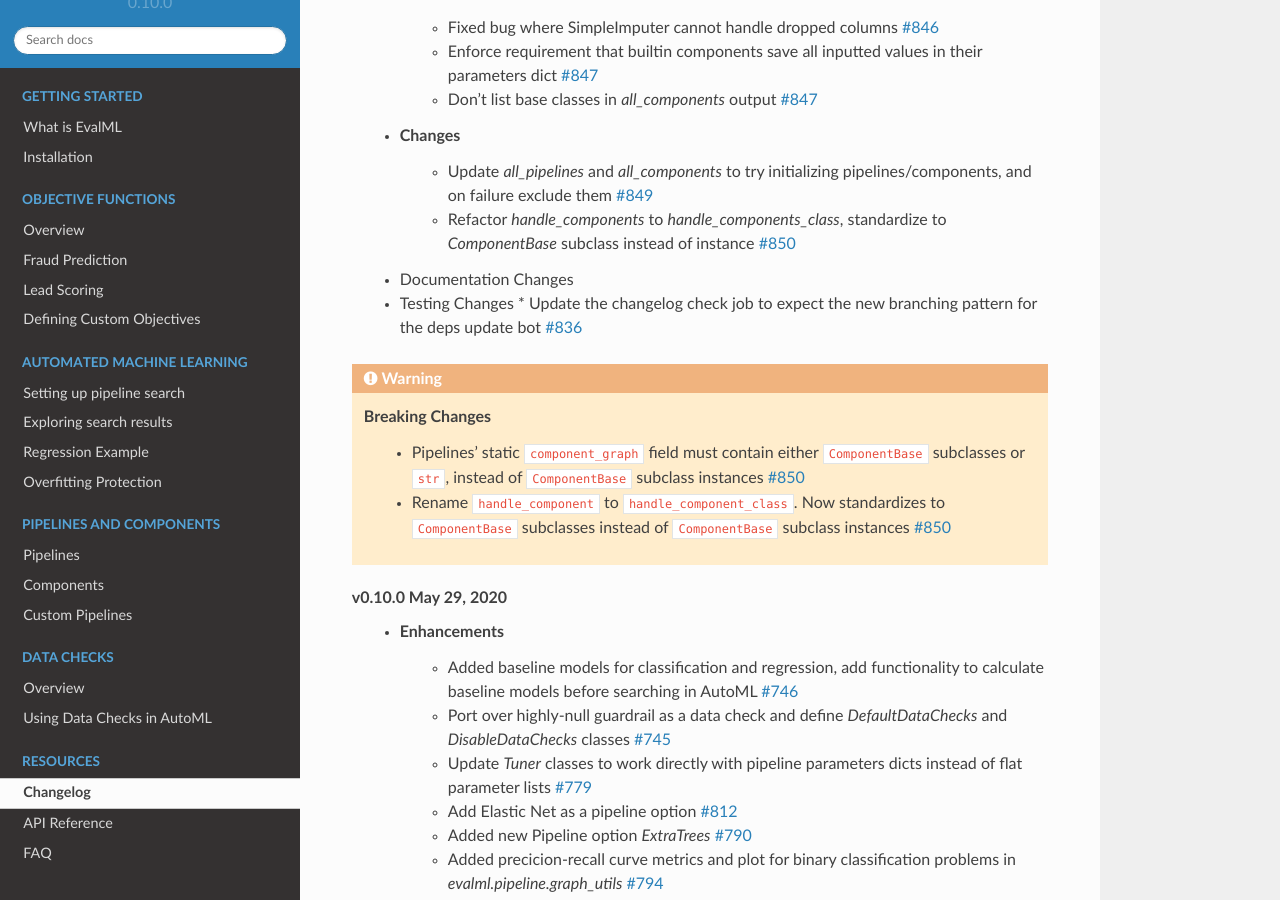
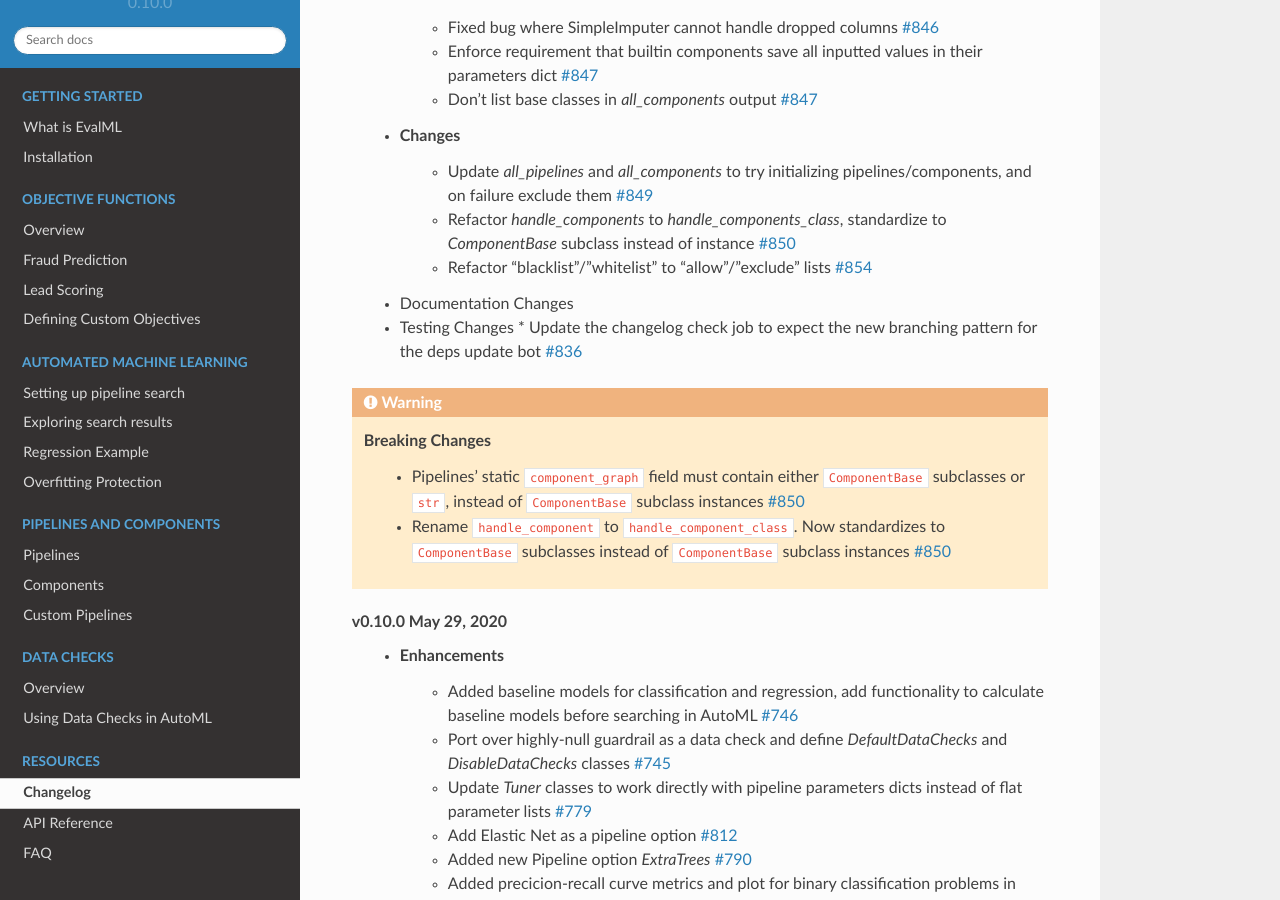
Before and after one commit to alteryx/evalml, a Sphinx documentation site: the page built from docs/source/changelog.rst, in a window 1280 px wide and 900 px high, scrolled down 451 px. Built offline with Sphinx 7.4.7 and the Read the Docs theme 2.0.0, drawn with Linux system fonts in a browser that asks for light colours; comment, search, counter and statistics services are not loaded.

Commit message:
Changelog

```diff
--- a/docs/source/changelog.rst
+++ b/docs/source/changelog.rst
@@ -19,6 +19,7 @@
     * Changes
         * Update `all_pipelines` and `all_components` to try initializing pipelines/components, and on failure exclude them :pr:`849`
         * Refactor `handle_components` to `handle_components_class`, standardize to `ComponentBase` subclass instead of instance :pr:`850`
+        * Refactor "blacklist"/"whitelist" to "allow"/"exclude" lists :pr:`854`
     * Documentation Changes
     * Testing Changes
       * Update the changelog check job to expect the new branching pattern for the deps update bot :pr:`836`
```
